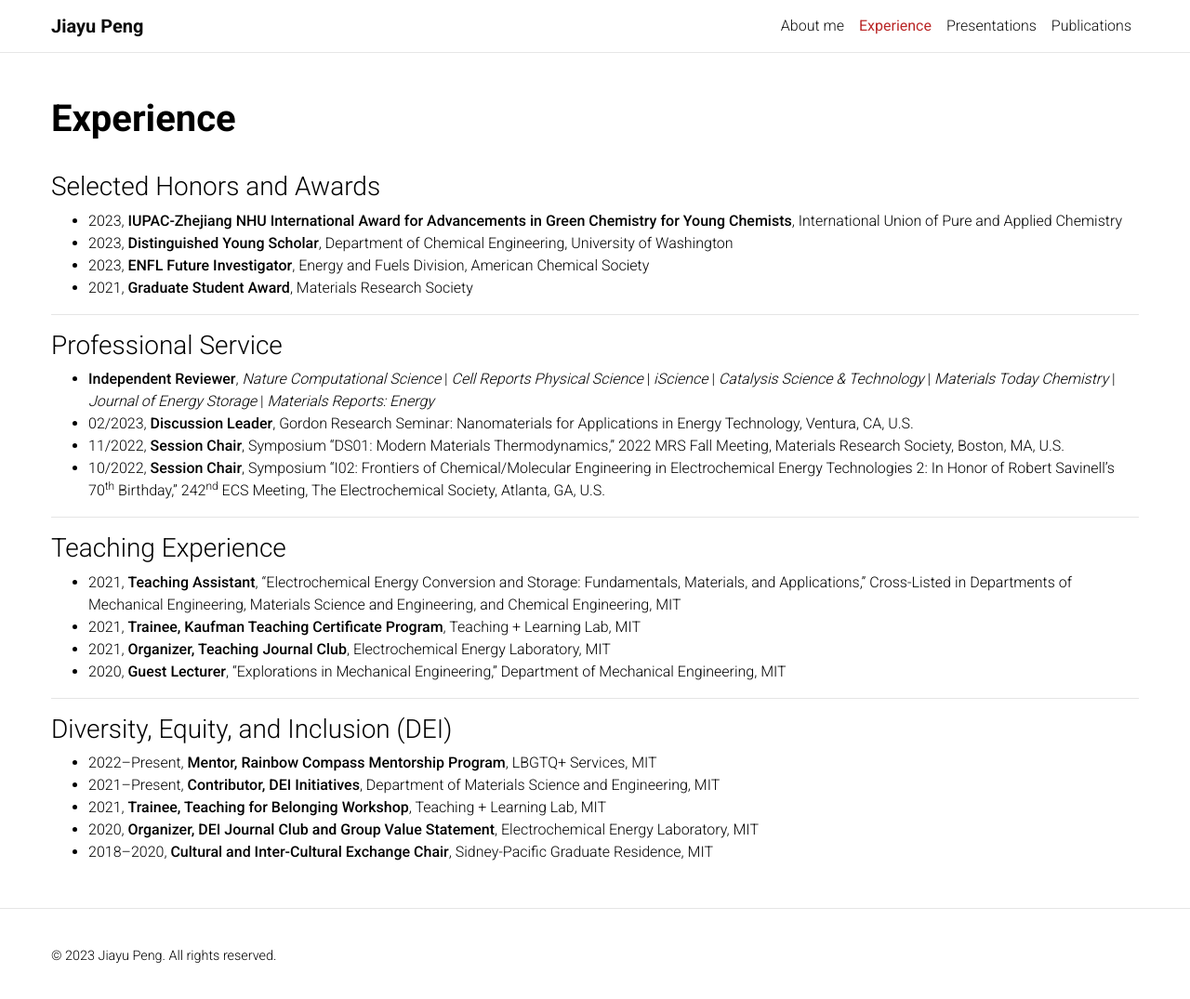
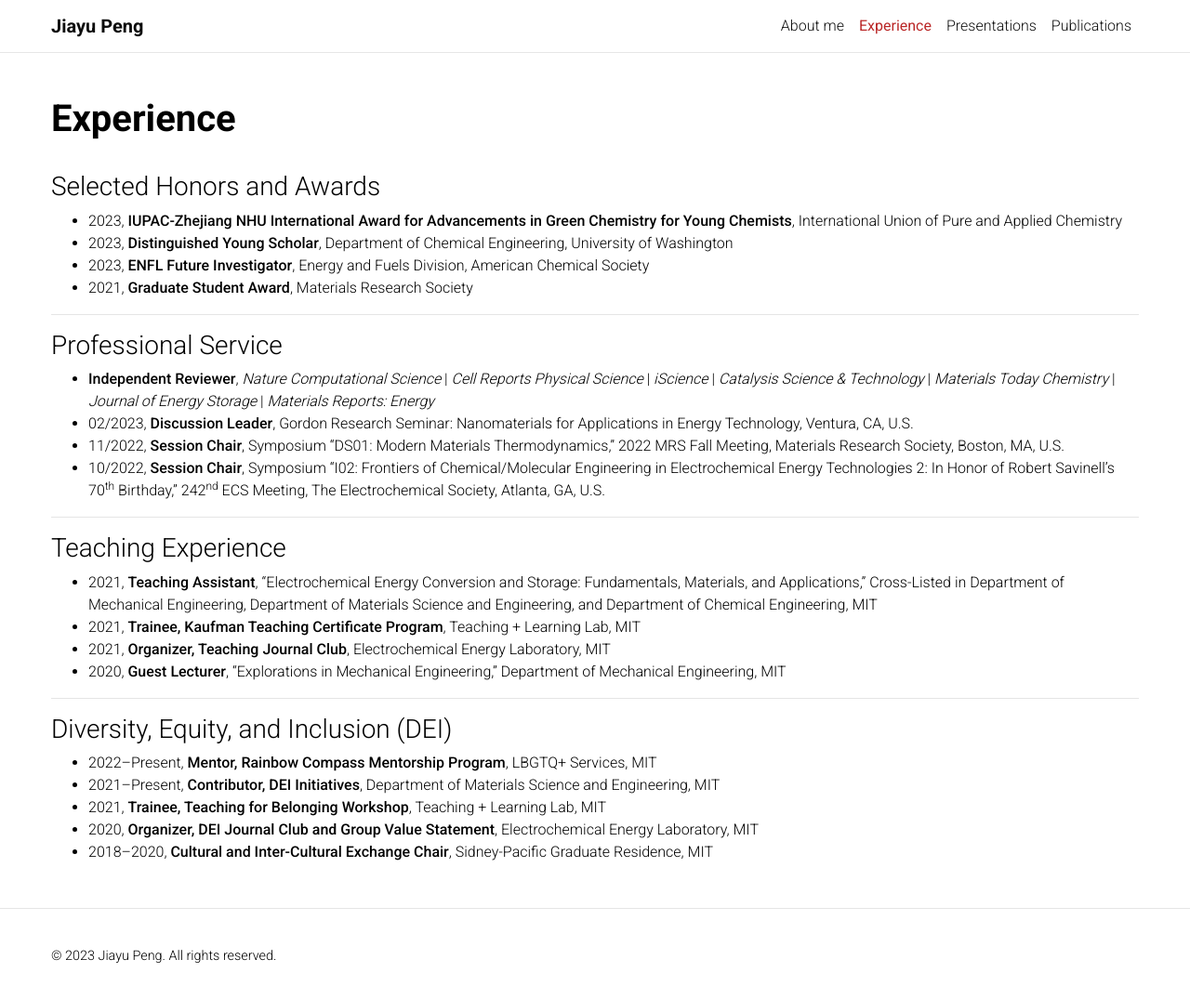
Before and after one commit to jypeng95/jypeng95.github.io, a Jekyll site: the page built from _pages/experience.md, in a window 1280 px wide and 1080 px high. Shown: the top 1075 px of the window at 93% size. Built offline with Jekyll 4.4.1, drawn with Linux system fonts in a browser that asks for light colours; a style sheet for code colours, icons or effects is not loaded.

Commit message:
Small update

```diff
--- a/_pages/experience.md
+++ b/_pages/experience.md
@@ -27,7 +27,7 @@ nav: true
 
 ### Teaching Experience
 
-* 2021, **Teaching Assistant**, "Electrochemical Energy Conversion and Storage: Fundamentals, Materials, and Applications," Cross-Listed in Departments of Mechanical Engineering, Materials Science and Engineering, and Chemical Engineering, MIT
+* 2021, **Teaching Assistant**, "Electrochemical Energy Conversion and Storage: Fundamentals, Materials, and Applications," Cross-Listed in Department of Mechanical Engineering, Department of Materials Science and Engineering, and Department of Chemical Engineering, MIT
 * 2021, **Trainee, Kaufman Teaching Certificate Program**, Teaching + Learning Lab, MIT
 * 2021, **Organizer, Teaching Journal Club**, Electrochemical Energy Laboratory, MIT
 * 2020, **Guest Lecturer**, "Explorations in Mechanical Engineering," Department of Mechanical Engineering, MIT
```
Also changed, not shown: _pages/presentations.md (+1 -1 lines).
